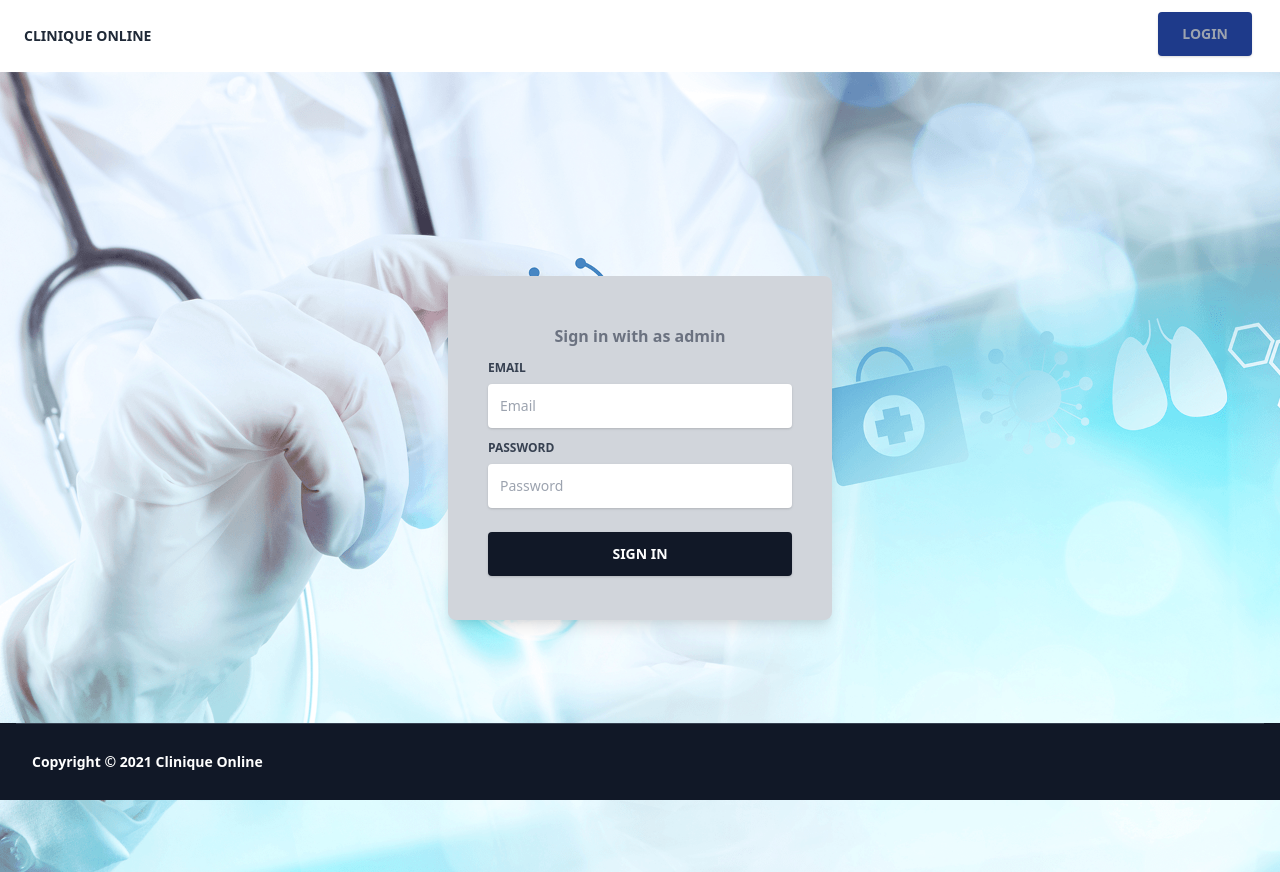
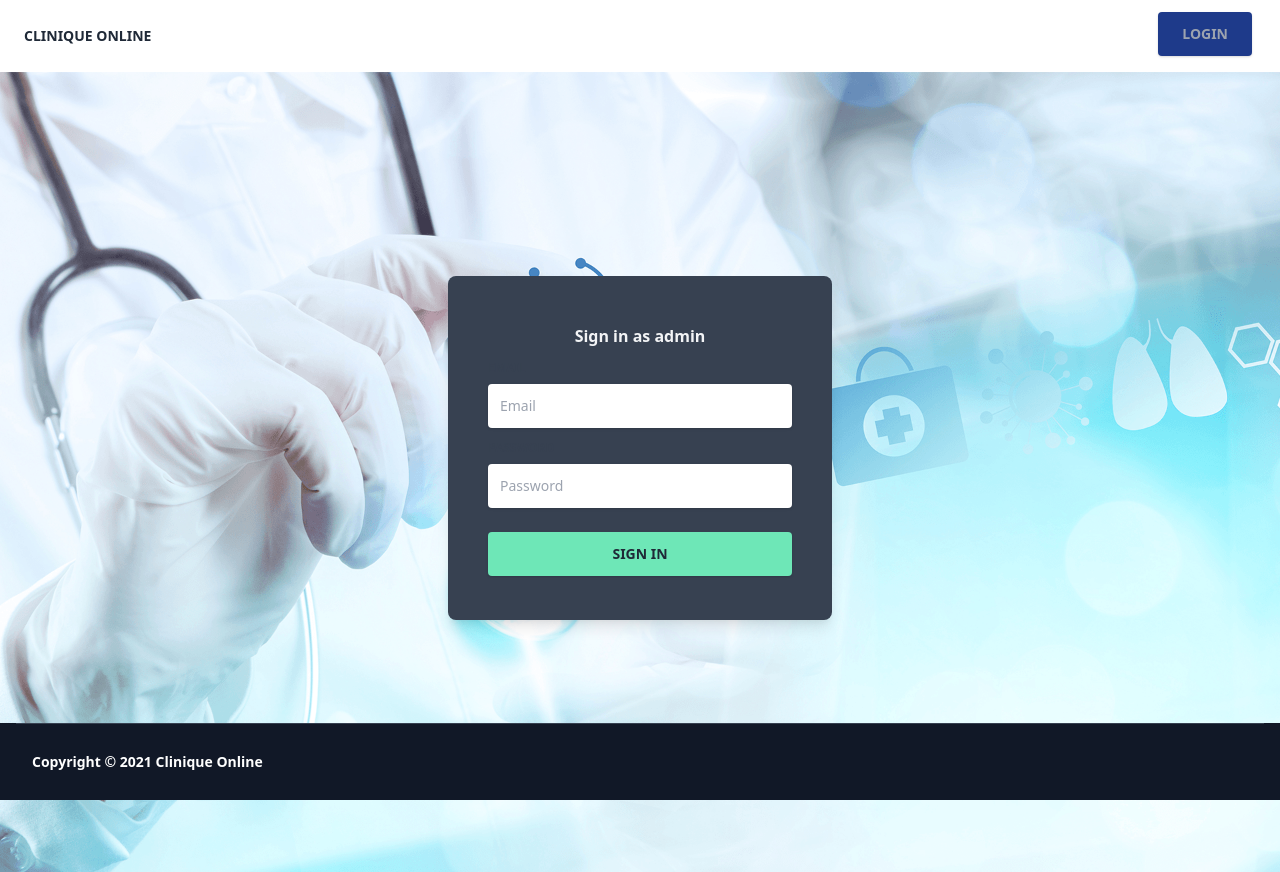
Before and after one commit to Online-clinique/website-nextjs, a Next.js app: page /dash/admin in a window 1280 px wide. Built offline with nearby package versions, Linux system fonts and the light colour scheme; no server answers.

Commit message:
nicer colors

```diff
--- a/src/components/login-form.tsx
+++ b/src/components/login-form.tsx
@@ -46,7 +46,7 @@
 				<div className="container mx-auto px-4 h-full">
 					<div className="flex content-center items-center justify-center h-full">
 						<div className="w-full lg:w-4/12 px-4">
-							<div className="relative flex flex-col min-w-0 break-words w-full mb-6 shadow-lg rounded-lg bg-gray-300 border-0">
+							<div className="relative flex flex-col min-w-0 break-words w-full mb-6 shadow-lg rounded-lg bg-gray-700 border-0">
 								<div className="rounded-t mb-0 px-6 py-6">
 									{/* <div className="text-center mb-3">
 										<h6 className="text-gray-600 text-sm font-bold">
@@ -74,8 +74,8 @@
 									<hr className="mt-6 border-b-1 border-gray-400" /> */}
 								</div>
 								<div className="flex-auto px-4 lg:px-10 py-10 pt-0">
-									<div className="text-gray-500 text-center mb-3 font-bold">
-										<h1>Sign in with as admin</h1>
+									<div className="text-gray-100 text-center mb-3 font-bold">
+										<h1>Sign in as admin</h1>
 									</div>
 									<form onSubmit={LoginSubmit}>
 										<div className="relative w-full mb-3">
@@ -114,7 +114,7 @@
 
 										<div className="text-center mt-6">
 											<button
-												className="bg-gray-900 text-white active:bg-gray-700 text-sm font-bold uppercase px-6 py-3 rounded shadow hover:shadow-lg outline-none focus:outline-none mr-1 mb-1 w-full"
+												className="bg-green-300 text-gray-800 active:bg-gray-700 text-sm font-bold uppercase px-6 py-3 rounded shadow hover:shadow-lg outline-none focus:outline-none mr-1 mb-1 w-full"
 												type="submit"
 												style={{ transition: 'all .15s ease' }}
 											>
```
